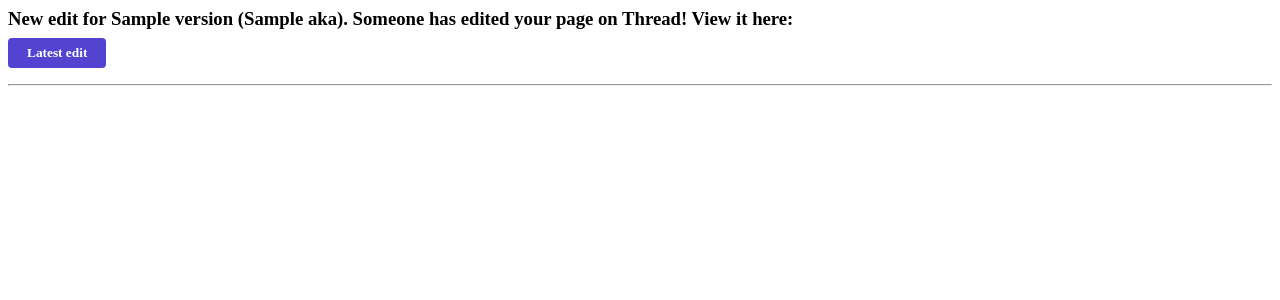
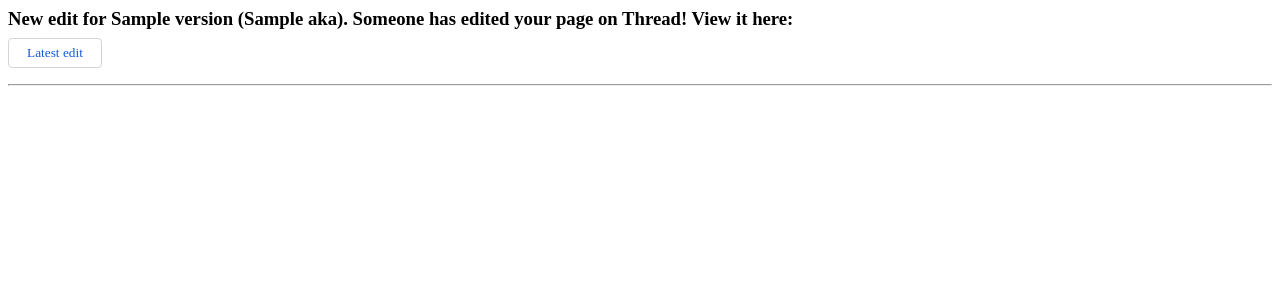
Before and after one commit to agajews/thread-wiki, a Flask app: template server/templates/edit-email.html in a window 1280 px wide. Shown: the top 300 px of the page. Run offline with Flask 2, Linux system fonts and the light colour scheme; the template is opened without the code that fills it: most values are stand-ins (such as "Sample title", 1, 10 or a date in 2020); some libraries are stand-ins or nearby versions.

Commit message:
proper styling for emails

```diff
--- a/server/templates/edit-email.html
+++ b/server/templates/edit-email.html
@@ -20,6 +20,12 @@
         margin: 8px 0;
         text-decoration: none;
         display: inline-block;
+
+        background-color: transparent;
+        border: 1px solid #00FF00;
+        color: rgb(19, 88, 227);
+        font-weight: normal;
+        border-color: rgb(209, 213, 218);
       }
 
       img {
@@ -29,9 +35,11 @@
 
       ins {
         color: #737ce3;
+        color: #8892ff;
       }
       del {
         color: #686b91;
+        color: #a4a4a4;
       }
       del img {
         opacity: 0.5;
--- a/server/templates/forgot-password-email.html
+++ b/server/templates/forgot-password-email.html
@@ -20,6 +20,12 @@
         margin: 8px 0;
         text-decoration: none;
         display: inline-block;
+
+        background-color: transparent;
+        border: 1px solid #00FF00;
+        color: rgb(19, 88, 227);
+        font-weight: normal;
+        border-color: rgb(209, 213, 218);
       }
     </style>
   </head>
```
